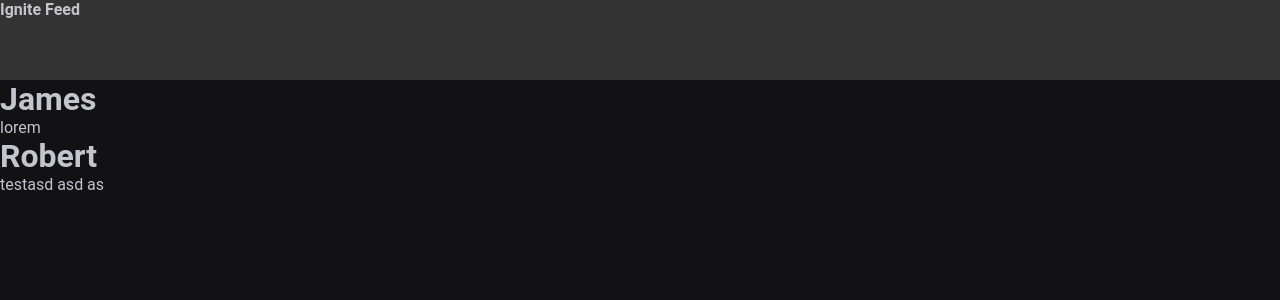
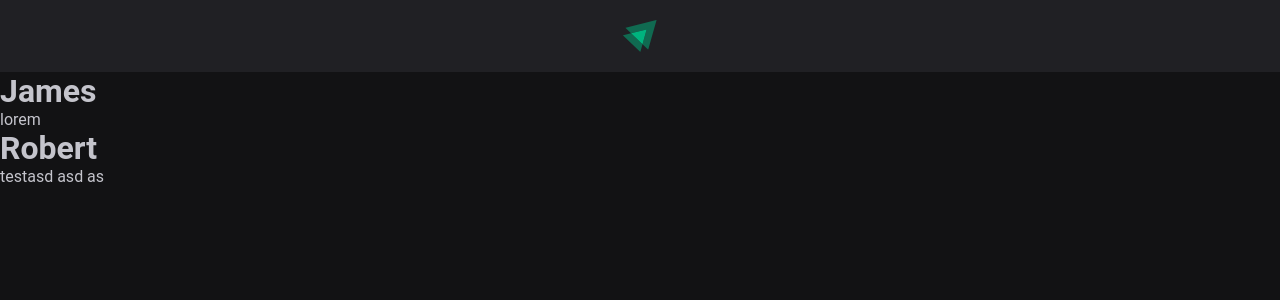
Before and after one commit to GabrielDevLoper/fundamentos-reactjs-ignite-2022, a React app: page / in a window 1280 px wide. Shown: the top 300 px of the page. Built offline with nearby package versions, Linux system fonts and the light colour scheme; the HTML template or start-up script is replaced by a standard one.

Commit message:
feat: finalizando header da aplicação.

```diff
--- a/src/components/Header.jsx
+++ b/src/components/Header.jsx
@@ -1,9 +1,11 @@
 import styles from './Header.module.css';
+
+import igniteLogo from '../assets/ignite-logo.svg';
 
 export function Header(){
     return(
         <header className={styles.header}>
-            <strong >Ignite Feed</strong>
+            <img src={igniteLogo} alt="Ignite Logo" />
         </header>
     )
 }
--- a/src/components/Header.module.css
+++ b/src/components/Header.module.css
@@ -1,4 +1,10 @@
 .header {
-    background: #333;
-    height: 80px;
+    background: var(--gray-800);
+    display: flex;
+    justify-content: center;
+    padding: 1.25rem 0;
 }
+
+.header img {
+    height: 2rem;
+}
```
Also changed, not shown: src/assets/ignite-logo.svg (added).
